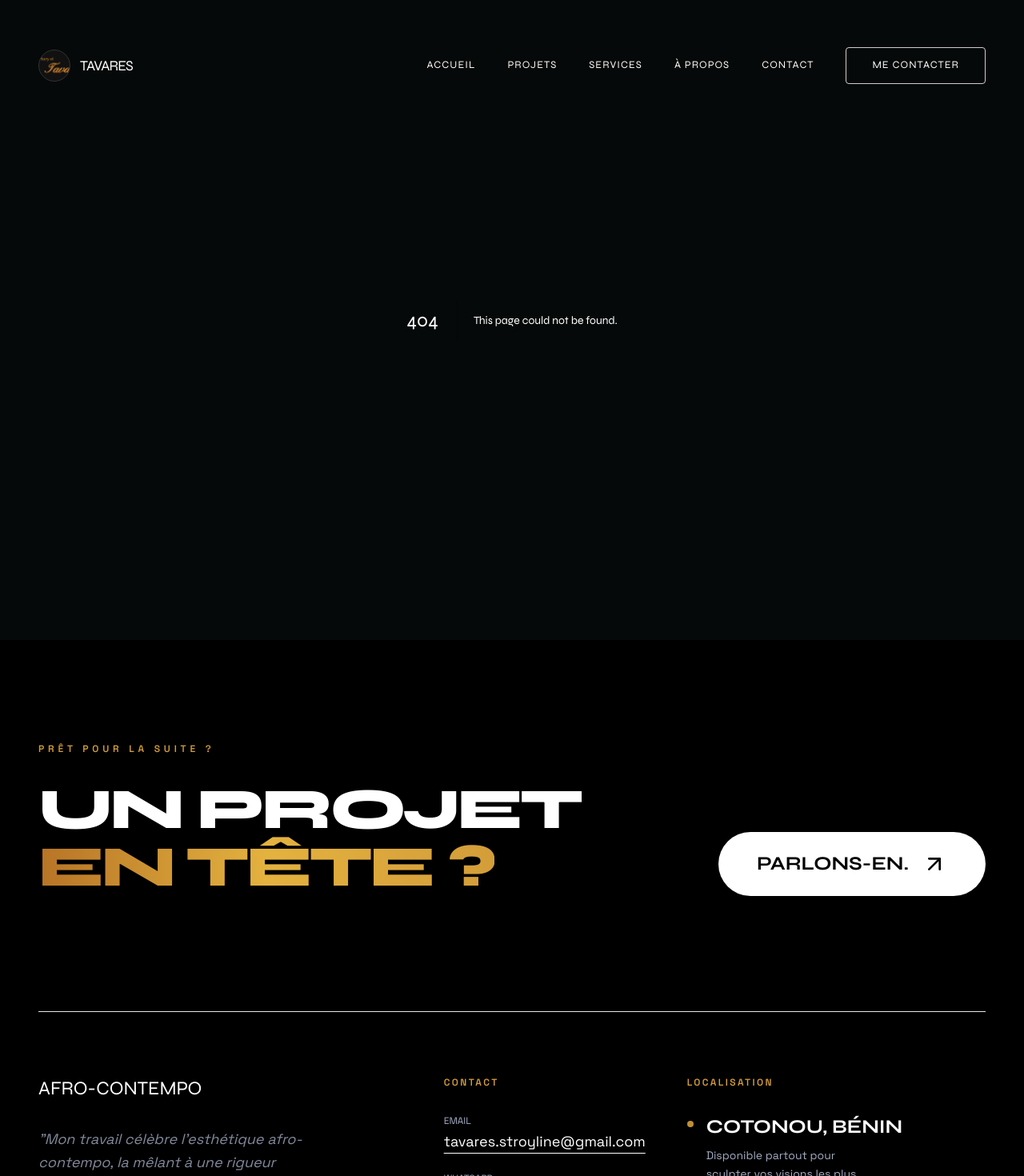
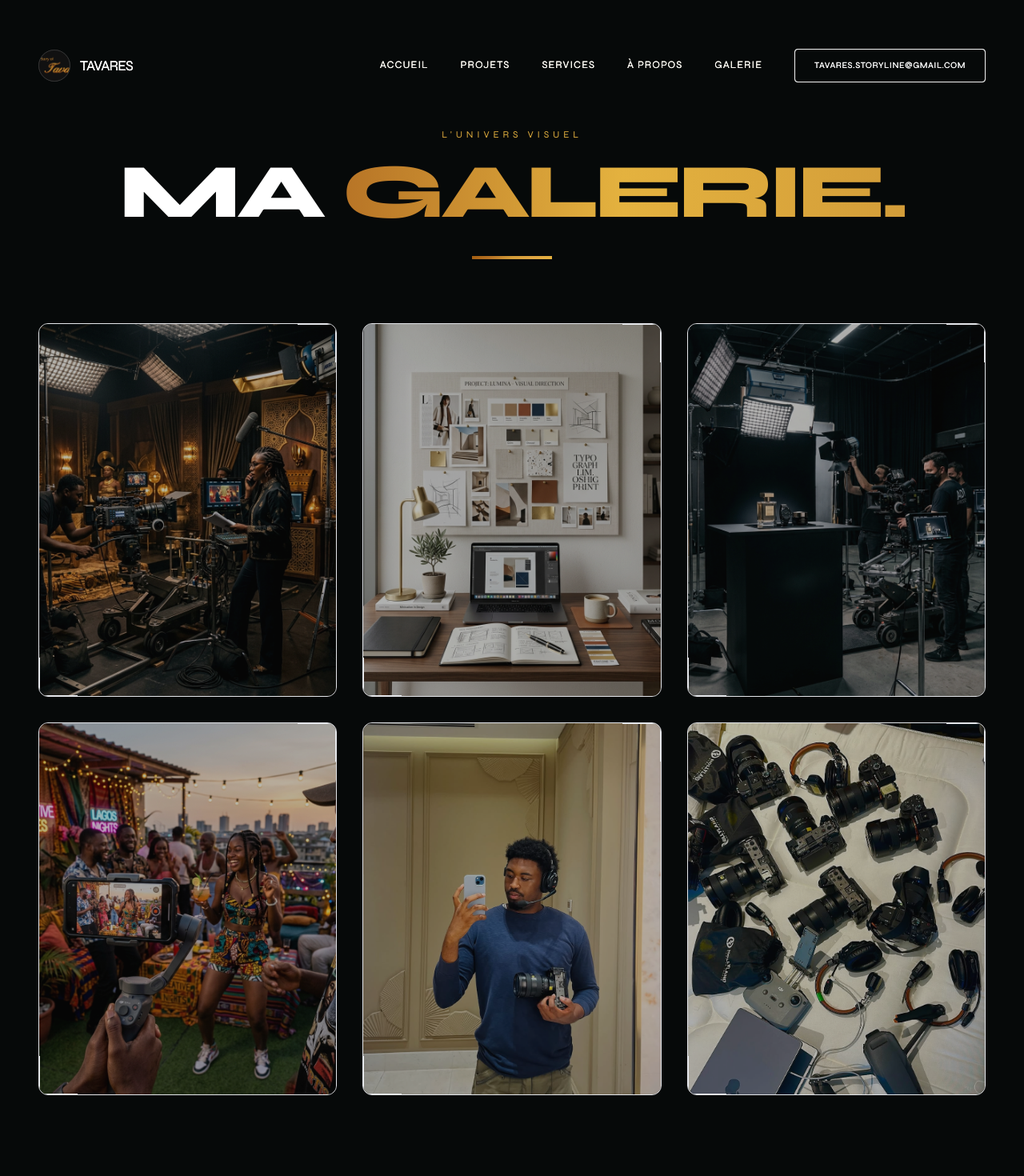
Before and after one commit to Talesman-index/portfolio-tavares, a Next.js app: page /galerie in a window 1280 px wide. Before the commit this address had no page. Shown: the top 1470 px of the page at 80% size. Built offline with nearby package versions, Linux system fonts and the light colour scheme.

Commit message:
chore: update contact email to tavares.storyline@gmail.com and display it on contact buttons

```diff
--- a/src/app/a-propos/page.tsx
+++ b/src/app/a-propos/page.tsx
@@ -164,8 +164,8 @@ export default function AboutPage() {
           <h2 className="text-3xl md:text-5xl lg:text-6xl font-syne font-extrabold text-white uppercase mb-12 leading-none">
             Créons quelque chose <br /> d'unique ensemble.
           </h2>
-          <a href="mailto:tavares.stroyline@gmail.com" className="bg-white text-accent-primary font-syne font-normal uppercase py-6 px-16 rounded-full hover:bg-black hover:text-white transition-all text-xl inline-block shadow-2xl tracking-widest">
-            Me contacter
+          <a href="mailto:tavares.storyline@gmail.com" className="bg-white text-accent-primary font-syne font-normal uppercase py-6 px-16 rounded-full hover:bg-black hover:text-white transition-all text-xl inline-block shadow-2xl tracking-widest">
+            tavares.storyline@gmail.com
           </a>
         </motion.div>
       </section>
--- /dev/null
+++ b/src/app/galerie/page.tsx
@@ -0,0 +1,109 @@
+"use client";
+
+import React from "react";
+import { motion } from "framer-motion";
+import Navbar from "@/components/layout/Navbar";
+import Footer from "@/components/layout/Footer";
+import { Camera, Image as ImageIcon, Film, Maximize2 } from "lucide-react";
+
+const galleryImages = [
+  { id: 1, src: "/assets/services/cinema.jpg", title: "Behind the scenes - Clip Joe Kingston", category: "Tournage" },
+  { id: 2, src: "/assets/services/art.jpg", title: "Direction Artistique - Projet Love & Money", category: "Concept" },
+  { id: 3, src: "/assets/services/pub.jpg", title: "Set design - Publicité Brand", category: "Studio" },
+  { id: 4, src: "/assets/services/social.jpg", title: "Creative session - Street Vibes", category: "Lifestyle" },
+  { id: 5, src: "/assets/tavares.jpg", title: "Tavares en action", category: "Portrait" },
+  { id: 6, src: "/assets/hero-bg.jpg", title: "Cinematic Atmosphere", category: "Texture" },
+];
+
+export default function GaleriePage() {
+  return (
+    <main className="bg-background-primary min-h-screen">
+      <Navbar />
+
+      {/* Hero Section */}
+      <section className="pt-40 pb-20 px-6 lg:px-12">
+        <div className="max-w-[1400px] mx-auto text-center">
+          <motion.p
+            initial={{ opacity: 0, y: 10 }}
+            animate={{ opacity: 1, y: 0 }}
+            className="text-gradient-gold font-syne font-normal uppercase tracking-[0.4em] text-xs mb-4"
+          >
+            L&apos;univers visuel
+          </motion.p>
+          <motion.h1
+            initial={{ opacity: 0, y: 20 }}
+            animate={{ opacity: 1, y: 0 }}
+            transition={{ delay: 0.1 }}
+            className="text-5xl sm:text-7xl md:text-8xl font-syne font-extrabold text-white uppercase leading-[0.9] tracking-tighter mb-8"
+          >
+            Ma <span className="text-gradient-gold">Galerie.</span>
+          </motion.h1>
+          <motion.div
+            initial={{ width: 0 }}
+            animate={{ width: "100px" }}
+            transition={{ delay: 0.3, duration: 0.8 }}
+            className="h-1 bg-gradient-gold mx-auto"
+          />
+        </div>
+      </section>
+
+      {/* Gallery Grid */}
+      <section className="pb-32 px-6 lg:px-12">
+        <div className="max-w-[1400px] mx-auto">
+          <div className="grid grid-cols-1 md:grid-cols-2 lg:grid-cols-3 gap-8">
+            {galleryImages.map((image, index) => (
+              <motion.div
+                key={image.id}
+                initial={{ opacity: 0, scale: 0.9 }}
+                whileInView={{ opacity: 1, scale: 1 }}
+                viewport={{ once: true }}
+                transition={{ delay: index * 0.1 }}
+                className="group relative aspect-[4/5] overflow-hidden rounded-xl border border-border-card/20 bg-background-card"
+              >
+                {/* Image Placeholder/Real Image */}
+                <img
+                  src={image.src}
+                  alt={image.title}
+                  className="w-full h-full object-cover transition-transform duration-700 group-hover:scale-110 opacity-70 group-hover:opacity-100"
+                />
+
+                {/* Overlay */}
+                <div className="absolute inset-0 bg-gradient-to-t from-black via-transparent to-transparent opacity-0 group-hover:opacity-100 transition-opacity duration-500 flex flex-col justify-end p-8">
+                  <span className="text-accent-primary font-space font-bold uppercase tracking-widest text-[10px] mb-2">
+                    {image.category}
+                  </span>
+                  <h3 className="text-white font-syne font-bold text-xl uppercase mb-4 leading-tight">
+                    {image.title}
+                  </h3>
+                  <div className="flex gap-4">
+                    <div className="w-10 h-10 rounded-full bg-white/10 backdrop-blur-md flex items-center justify-center text-white border border-white/20">
+                      <Maximize2 size={16} />
+                    </div>
+                  </div>
+                </div>
+
+                {/* Decorative corner */}
+                <div className="absolute top-0 right-0 w-12 h-12 border-t border-r border-accent-primary/0 group-hover:border-accent-primary/50 transition-all duration-500" />
+                <div className="absolute bottom-0 left-0 w-12 h-12 border-b border-l border-accent-primary/0 group-hover:border-accent-primary/50 transition-all duration-500" />
+              </motion.div>
+            ))}
+          </div>
+        </div>
+      </section>
+
+      {/* CTA */}
+      <section className="py-24 bg-background-secondary border-t border-border-card/10 text-center px-6">
+        <div className="max-w-4xl mx-auto">
+          <h2 className="text-3xl md:text-5xl font-syne font-extrabold text-white uppercase mb-8">
+            Envie de créer une <span className="text-gradient-gold">esthétique unique ?</span>
+          </h2>
+          <a href="mailto:tavares.storyline@gmail.com" className="btn-primary inline-flex">
+            tavares.storyline@gmail.com
+          </a>
+        </div>
+      </section>
+
+      <Footer />
+    </main>
+  );
+}
--- a/src/app/page.tsx
+++ b/src/app/page.tsx
@@ -70,8 +70,8 @@ export default function Home() {
         <h2 className="text-3xl md:text-5xl lg:text-6xl font-syne font-extrabold text-white uppercase mb-12 leading-none">
           Prêt à sculpter <br /> votre vision ?
         </h2>
-        <a href="mailto:tavares.stroyline@gmail.com" className="bg-white text-accent-primary font-syne font-normal uppercase py-6 px-16 rounded-full hover:bg-black hover:text-white transition-all text-xl inline-block shadow-xl tracking-widest">
-          Démarrer un projet
+        <a href="mailto:tavares.storyline@gmail.com" className="bg-white text-accent-primary font-syne font-normal uppercase py-6 px-16 rounded-full hover:bg-black hover:text-white transition-all text-xl inline-block shadow-xl tracking-widest">
+          tavares.storyline@gmail.com
         </a>
       </section>
 
--- a/src/app/projets/page.tsx
+++ b/src/app/projets/page.tsx
@@ -86,8 +86,8 @@ export default function ProjetsPage() {
           <h2 className="text-3xl md:text-5xl font-syne font-extrabold text-white uppercase mb-10">
             Une vision pour <span className="text-gradient-gold">votre projet ?</span>
           </h2>
-          <a href="/#contact" className="btn-primary inline-block py-5 px-12 text-lg">
-            Parlons-en maintenant
+          <a href="mailto:tavares.storyline@gmail.com" className="btn-primary inline-block py-5 px-12 text-lg">
+            tavares.storyline@gmail.com
           </a>
         </div>
       </section>
--- a/src/components/layout/Footer.tsx
+++ b/src/components/layout/Footer.tsx
@@ -32,13 +32,13 @@ export default function Footer() {
               </h2>
             </div>
             <div className="pb-4">
-              <Link
-                href="/#contact"
+              <a
+                href="mailto:tavares.storyline@gmail.com"
                 className="group flex items-center gap-4 bg-white text-black font-syne font-bold uppercase py-6 px-12 rounded-full hover:bg-accent-primary hover:text-white transition-all duration-500 text-xl md:text-2xl whitespace-nowrap shadow-2xl"
               >
-                Parlons-en.
+                tavares.storyline@gmail.com
                 <ArrowUpRight className="group-hover:translate-x-2 group-hover:-translate-y-2 transition-transform duration-500" size={32} />
-              </Link>
+              </a>
             </div>
           </motion.div>
         </div>
@@ -58,7 +58,7 @@ export default function Footer() {
               <a href="#" className="w-12 h-12 bg-white/5 rounded-full flex items-center justify-center border border-accent-primary/20 hover:border-accent-primary hover:bg-accent-primary/10 transition-all text-white group">
                 <Youtube size={20} className="group-hover:scale-110 transition-transform" />
               </a>
-              <a href="mailto:tavares.stroyline@gmail.com" className="w-12 h-12 bg-white/5 rounded-full flex items-center justify-center border border-accent-primary/20 hover:border-accent-primary hover:bg-accent-primary/10 transition-all text-white group">
+              <a href="mailto:tavares.storyline@gmail.com" className="w-12 h-12 bg-white/5 rounded-full flex items-center justify-center border border-accent-primary/20 hover:border-accent-primary hover:bg-accent-primary/10 transition-all text-white group">
                 <Mail size={20} className="group-hover:scale-110 transition-transform" />
               </a>
             </div>
@@ -69,8 +69,8 @@ export default function Footer() {
             <ul className="space-y-6">
               <li>
                 <span className="text-text-muted text-xs uppercase block mb-1">Email</span>
-                <a href="mailto:tavares.stroyline@gmail.com" className="text-white font-space text-lg hover:text-accent-primary transition-colors underline decoration-accent-primary/30 underline-offset-8">
-                  tavares.stroyline@gmail.com
+                <a href="mailto:tavares.storyline@gmail.com" className="text-white font-space text-lg hover:text-accent-primary transition-colors underline decoration-accent-primary/30 underline-offset-8">
+                  tavares.storyline@gmail.com
                 </a>
               </li>
               <li>
--- a/src/components/layout/Navbar.tsx
+++ b/src/components/layout/Navbar.tsx
@@ -17,7 +17,7 @@ const navLinks = [
   { name: "Projets", href: "/projets" },
   { name: "Services", href: "/services" },
   { name: "À propos", href: "/a-propos" },
-  { name: "Contact", href: "/#contact" },
+  { name: "Galerie", href: "/galerie" },
 ];
 
 export default function Navbar() {
@@ -80,12 +80,12 @@ export default function Navbar() {
                 {link.name}
               </Link>
             ))}
-            <Link
-              href="/#contact"
-              className="border border-white/80 text-white font-syne font-normal text-[13px] uppercase py-3 px-8 rounded-[4px] hover:bg-white hover:text-black transition-all duration-300 tracking-[0.08em]"
+            <a
+              href="mailto:tavares.storyline@gmail.com"
+              className="border border-white/80 text-white font-syne font-normal text-[11px] uppercase py-3 px-6 rounded-[4px] hover:bg-white hover:text-black transition-all duration-300 tracking-[0.05em] whitespace-nowrap"
             >
-              Me contacter
-            </Link>
+              tavares.storyline@gmail.com
+            </a>
           </div>
 
           {/* Mobile Toggle */}
@@ -139,13 +139,13 @@ export default function Navbar() {
                 transition={{ delay: 0.2 + navLinks.length * 0.08 }}
                 className="mt-6 w-full max-w-[280px]"
               >
-                <Link
-                  href="/#contact"
-                  className="block w-full border border-white/20 text-white font-syne font-normal text-lg uppercase py-5 px-8 rounded-full text-center hover:bg-white hover:text-black transition-all duration-500"
+                <a
+                  href="mailto:tavares.storyline@gmail.com"
+                  className="block w-full border border-white/20 text-white font-syne font-normal text-sm uppercase py-5 px-4 rounded-full text-center hover:bg-white hover:text-black transition-all duration-500"
                   onClick={() => setIsOpen(false)}
                 >
-                  Me contacter
-                </Link>
+                  tavares.storyline@gmail.com
+                </a>
               </motion.div>
             </motion.div>
           </motion.div>
--- a/src/components/pages/ServicesPageView.tsx
+++ b/src/components/pages/ServicesPageView.tsx
@@ -86,8 +86,8 @@ export default function ServicesPageView() {
           <h2 className="text-2xl sm:text-4xl md:text-5xl lg:text-7xl font-syne font-extrabold text-white uppercase mb-10 lg:mb-12 leading-[0.9] tracking-tighter">
             Besoin d&apos;un <br /> devis personnalisé ?
           </h2>
-          <a href="/#contact" className="bg-white text-accent-primary font-syne font-normal uppercase py-5 px-10 lg:py-6 lg:px-16 rounded-full hover:bg-black hover:text-white transition-all text-base lg:text-xl inline-block shadow-2xl tracking-widest">
-            Lancer la discussion
+          <a href="mailto:tavares.storyline@gmail.com" className="bg-white text-accent-primary font-syne font-normal uppercase py-5 px-10 lg:py-6 lg:px-16 rounded-full hover:bg-black hover:text-white transition-all text-base lg:text-xl inline-block shadow-2xl tracking-widest">
+            tavares.storyline@gmail.com
           </a>
         </div>
       </section>
```
